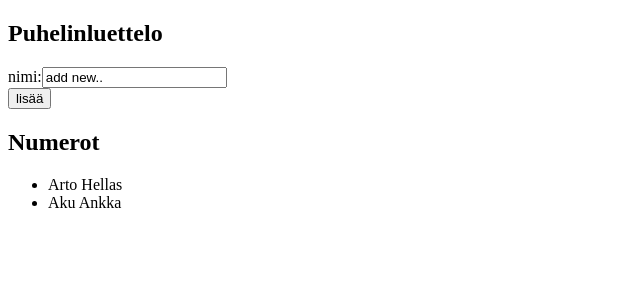
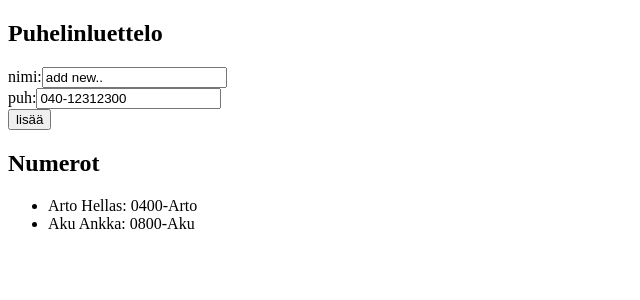
Before and after one commit to juhapekkaeloranta/FullStack-kurssi, a React (Create React App) app in the folder Osa_2/two-five-phonebook/: page / in a window 1280 px wide. Shown: the top 300 px of the page, without its empty margins (0-640 px from the left). Built offline with nearby package versions, Linux system fonts and the light colour scheme.

Commit message:
teht 2-8 done

```diff
--- a/Osa_2/two-five-phonebook/src/App.js
+++ b/Osa_2/two-five-phonebook/src/App.js
@@ -2,7 +2,7 @@ import React from 'react';
 
 const Row = ({ rowData }) => {
   return (
-    <li>{rowData.name}</li>
+    <li>{rowData.name}: {rowData.number}</li>
   )
 }
 
@@ -19,37 +19,48 @@ class App extends React.Component {
     super(props)
     this.state = {
       persons: [
-        { name: 'Arto Hellas'},
-        { name: 'Aku Ankka'}
+        { name: 'Arto Hellas', number: '0400-Arto'},
+        { name: 'Aku Ankka', number: '0800-Aku'}
       ],
-      newName: 'add new..'
+      newName: 'add new..',
+      newNumber: '040-12312300'
     }
   }
 
   addContact = (event) => {
     event.preventDefault()
-    const newPersons = this.state.persons
-    const newPerson = this.state.newName
+    const tempPersons = this.state.persons
+    const tempPerson = this.state.newName
+    const tempNumber = this.state.newNumber
 
-    const isDuplicate = newPersons.find(contact => {
-      return contact.name === newPerson
+    const isDuplicate = tempPersons.find(contact => {
+      return contact.name === tempPerson
     })
 
     if (isDuplicate) {
       window.alert("Duplicate name - not saved!");
     } else {
-      newPersons.push({ name: newPerson })
-      this.setState({ persons: newPersons, newName: 'add new..' })
+      tempPersons.push({ name: tempPerson, number: tempNumber })
+      this.setState({
+        persons: tempPersons,
+        newName: 'add new..' })
     }
   }
 
   handleInputChange = (event) => {
-    this.setState({ newName: event.target.value })
+    this.setState({ newName: event.target.value,})
+  }
+
+  handleNumberInputChange = (event) => {
+    this.setState({ newNumber: event.target.value,})
   }
 
   emptyInput = (event) => {
     this.setState({ newName: '' })
-    console.log(this.contains)
+  }
+
+  emptyNumberInput = (event) => {
+    this.setState({ newNumber: '' })
   }
 
   render() {
@@ -67,6 +78,14 @@ class App extends React.Component {
             />
           </div>
           <div>
+            puh:
+            <input
+              value={this.state.newNumber}
+              onChange={this.handleNumberInputChange}
+              onClick={this.emptyNumberInput}
+            />
+          </div>
+          <div>
             <button type="submit">lisää</button>
           </div>
         </form>
```
